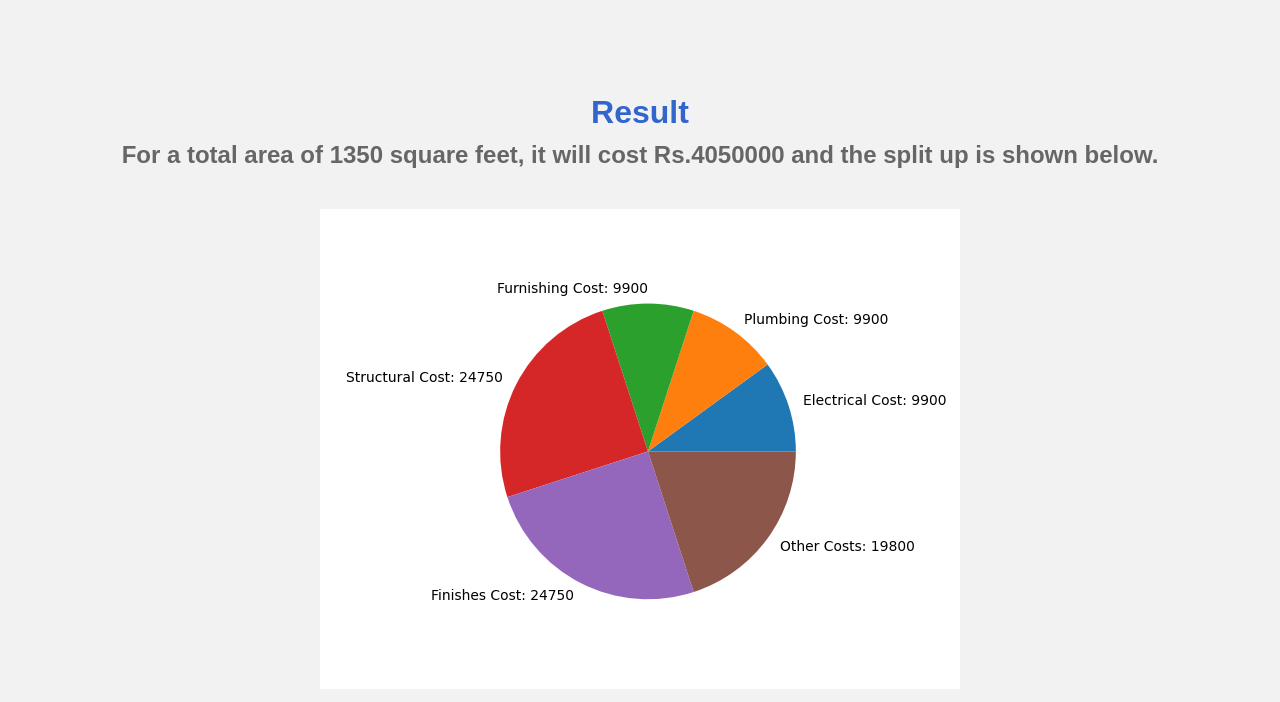
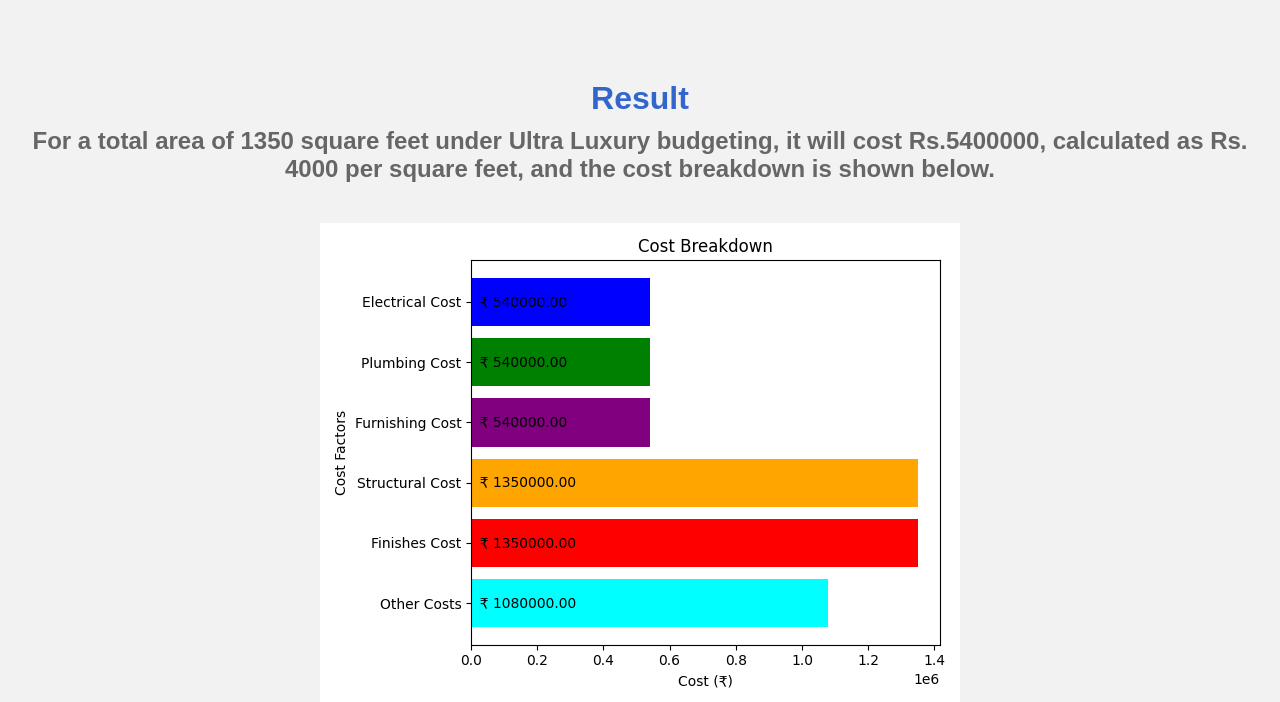
Before and after one commit to Arunarchitect/Piechart, a Django app: page /result/ in a window 1280 px wide. Shown: the top 702 px of the page. Run offline with Django 4.2, Linux system fonts and the light colour scheme; data comes from the database, SQL or seed files in the repository; both versions use the stored data as it was after the commit.

Commit message:
changed to bar chart

```diff
--- a/pie/models.py
+++ b/pie/models.py
@@ -2,6 +2,15 @@ from django.db import models
 from django.core.validators import MinValueValidator
 
 class Costfinder(models.Model):
+    COST_CHOICES = [
+        ('Ultra Low Cost', 'Ultra Low Cost'),
+        ('Low Cost', 'Low Cost'),
+        ('Medium', 'Medium'),
+        ('Luxury', 'Luxury'),
+        ('Ultra Luxury', 'Ultra Luxury'),
+    ]
+
+    cost_choice = models.CharField(max_length=20, choices=COST_CHOICES,  default='Medium')
     area = models.PositiveIntegerField(validators=[MinValueValidator(1)])
     image = models.ImageField(upload_to='default/image.png', default='image.png')
 
--- a/pie/templates/pie/result.html
+++ b/pie/templates/pie/result.html
@@ -51,7 +51,7 @@
     {% load static %}
     {% block content %}
     <h1>Result</h1>
-    <h2>For a total area of {{ area }} square feet, it will cost Rs.{{ cost }} and the split up is shown below.</h2>
+    <h2>For a total area of {{ area }} square feet under {{ cost_choice }} budgeting, it will cost Rs.{{ cost }}, calculated as Rs. {{ cost_factor }} per square feet, and the cost breakdown is shown below.</h2>
 
     <img src="{{ image_url }}" alt="Pie Chart">
 
--- a/pie/views.py
+++ b/pie/views.py
@@ -1,5 +1,66 @@
+# import os
+# import matplotlib.pyplot as plt
+# from django.shortcuts import render, redirect
+# from .forms import CostfinderForm
+# from .models import Costfinder
+# from django.conf import settings
+
+# #PIECHART CODE
+# def h(request):
+#     if request.method == 'POST':
+#         form = CostfinderForm(request.POST)
+
+#         if form.is_valid():
+#             # Delete previous data entry
+#             Costfinder.objects.all().delete()
+
+#             # Delete previous image if it exists
+#             # previous_costfinder = Costfinder.objects.first()
+#             # if previous_costfinder and previous_costfinder.image:
+#             #     previous_costfinder.image.delete()  # Delete the associated image file
+#             #     previous_costfinder.delete()  # Delete the database entry
+
+#             # Create and save the new pie chart image
+#             cleaned_data = form.cleaned_data
+#             cost_choice = cleaned_data['cost_choice']
+#             area = cleaned_data['area']
+
+#             cost_factors = {
+#                 'Ultra Low Cost': 2000,
+#                 'Low Cost': 2500,
+#                 'Medium': 3000,
+#                 'Luxury': 3500,
+#                 'Ultra Luxury': 4000,
+#                 }
+#             cost = cost_factors[cost_choice] * area
+
+#             x = [0.10 * cost, 0.10 * cost, 0.10 * cost, 0.25 * cost, 0.25 * cost, 0.20 * cost]
+#             prefixes = ['Electrical Cost: ', 'Plumbing Cost: ', 'Furnishing Cost: ', 'Structural Cost: ', 'Finishes Cost: ', 'Other Costs: ']
+#             x_ = [int(val) for val in x]
+
+#             labels = [f'{prefix}{val}' for prefix, val in zip(prefixes, x_)]
+#             plt.pie(x, labels=labels)
+
+#             # Save the new plot as an image in the media directory
+#             image_path = os.path.join(settings.MEDIA_ROOT, 'image.png')
+#             plt.savefig(image_path)
+#             plt.close()  # Close the plot to release resources
+
+#             # Save the image path to the 'image' field of the Costfinder model
+#             # new_costfinder = Costfinder.objects.create(area=area)
+#             # new_costfinder.image = 'image.png'
+#             # new_costfinder.save()
+
+#             form.save()
+#             return redirect('result')  # Redirect to a success page after form submission
+#     else:
+#         form = CostfinderForm()  # Create an instance of the form for GET request
+#     return render(request, "pie/home.html", {'form': form})
+
+#BAR CHART CODE
 import os
 import matplotlib.pyplot as plt
+import numpy as np
 from django.shortcuts import render, redirect
 from .forms import CostfinderForm
 from .models import Costfinder
@@ -10,50 +71,64 @@ def h(request):
         form = CostfinderForm(request.POST)
 
         if form.is_valid():
-            # Delete previous data entry
             Costfinder.objects.all().delete()
 
-            # Delete previous image if it exists
-            # previous_costfinder = Costfinder.objects.first()
-            # if previous_costfinder and previous_costfinder.image:
-            #     previous_costfinder.image.delete()  # Delete the associated image file
-            #     previous_costfinder.delete()  # Delete the database entry
+            cleaned_data = form.cleaned_data
+            cost_choice = cleaned_data['cost_choice']
+            area = cleaned_data['area']
 
-            # Create and save the new pie chart image
-            cleaned_data = form.cleaned_data
-            area = cleaned_data['area']
-            cost = area * 3000
+            cost_factors = {
+                'Ultra Low Cost': 2000,
+                'Low Cost': 2500,
+                'Medium': 3000,
+                'Luxury': 3500,
+                'Ultra Luxury': 4000,
+            }
+            cost = cost_factors[cost_choice] * area
+
+            factors = ['Electrical Cost', 'Plumbing Cost', 'Furnishing Cost', 'Structural Cost', 'Finishes Cost', 'Other Costs']
             x = [0.10 * cost, 0.10 * cost, 0.10 * cost, 0.25 * cost, 0.25 * cost, 0.20 * cost]
-            prefixes = ['Electrical Cost: ', 'Plumbing Cost: ', 'Furnishing Cost: ', 'Structural Cost: ', 'Finishes Cost: ', 'Other Costs: ']
-            x_ = [int(val) for val in x]
 
-            labels = [f'{prefix}{val}' for prefix, val in zip(prefixes, x_)]
-            plt.pie(x, labels=labels)
+            colors = ['blue', 'green', 'purple', 'orange', 'red', 'cyan']
 
-            # Save the new plot as an image in the media directory
+            plt.barh(factors, x, color=colors)
+            plt.xlabel('Cost (₹)')
+            plt.ylabel('Cost Factors')
+            plt.title('Cost Breakdown')
+
+            plt.gca().invert_yaxis()
+            plt.tight_layout()
+
+            for index, value in enumerate(x):
+                value_str = f"  ₹ {value:.2f}"
+                bar_width = 20  # Adjust width for text fitting
+                plt.text(bar_width, index, value_str, color='black', fontsize=10, va='center')
+
             image_path = os.path.join(settings.MEDIA_ROOT, 'image.png')
             plt.savefig(image_path)
-            plt.close()  # Close the plot to release resources
-
-            # Save the image path to the 'image' field of the Costfinder model
-            # new_costfinder = Costfinder.objects.create(area=area)
-            # new_costfinder.image = 'image.png'
-            # new_costfinder.save()
+            plt.close()
 
             form.save()
-            return redirect('result')  # Redirect to a success page after form submission
+            return redirect('result')
     else:
-        form = CostfinderForm()  # Create an instance of the form for GET request
+        form = CostfinderForm()
     return render(request, "pie/home.html", {'form': form})
-
-
 
 def r(request):
     first_costfinder_entry = Costfinder.objects.first()
 
     if first_costfinder_entry and first_costfinder_entry.image:
         area = first_costfinder_entry.area
-        cost = area * 3000
+        cost_choice = first_costfinder_entry.cost_choice
+        cost_factors = {
+                'Ultra Low Cost': 2000,
+                'Low Cost': 2500,
+                'Medium': 3000,
+                'Luxury': 3500,
+                'Ultra Luxury': 4000,
+                }
+        cost = cost_factors[cost_choice] * area
+        cost_factor = cost_factors[cost_choice]
         image_url = "/media/image.png"
     else:
         area = 0
@@ -63,6 +138,8 @@ def r(request):
     context = {
         'area': area,
         'cost': cost,
+        'cost_factor': cost_factor,
+        'cost_choice': cost_choice,
         'image_url': image_url,
     }
 
```
Also changed, not shown: pie/forms.py (+8 -0 lines), db.sqlite3, media/image.png, pie/migrations/0011_costfinder_cost_choice.py (added), pie/migrations/0012_alter_costfinder_cost_choice.py (added).
